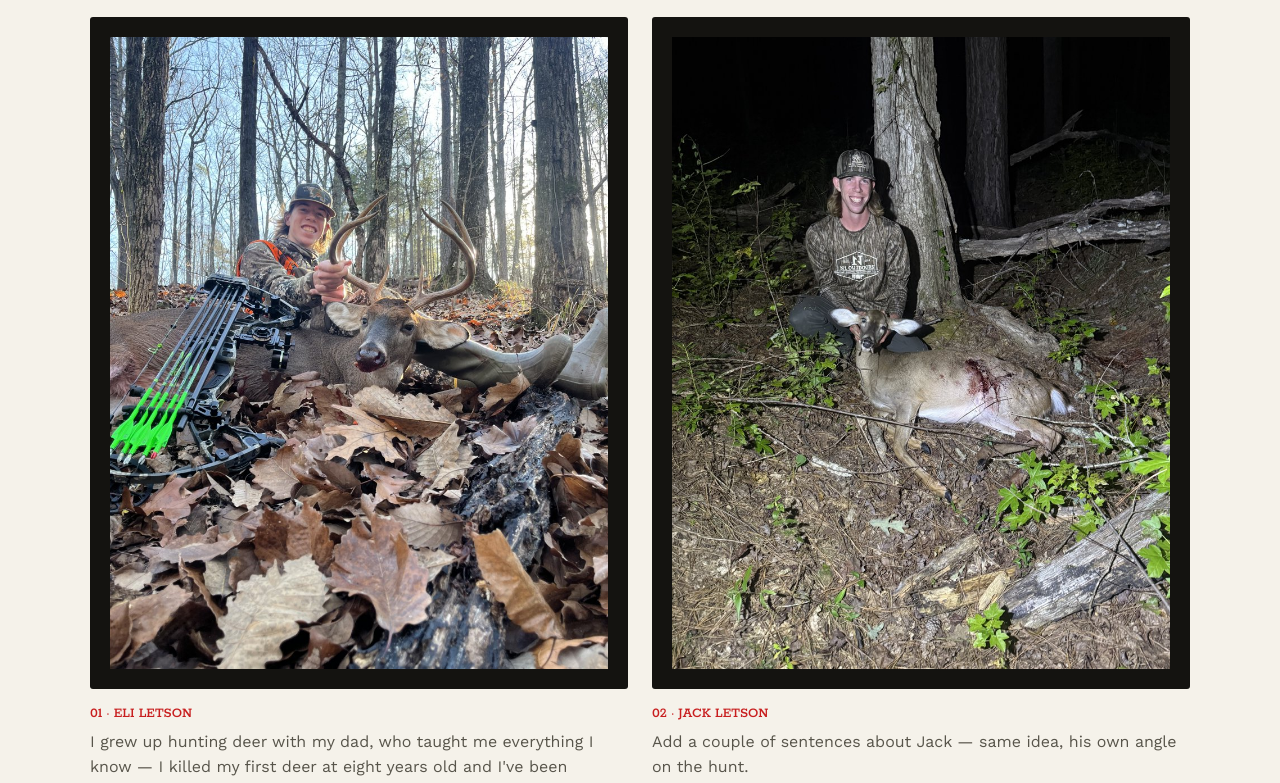
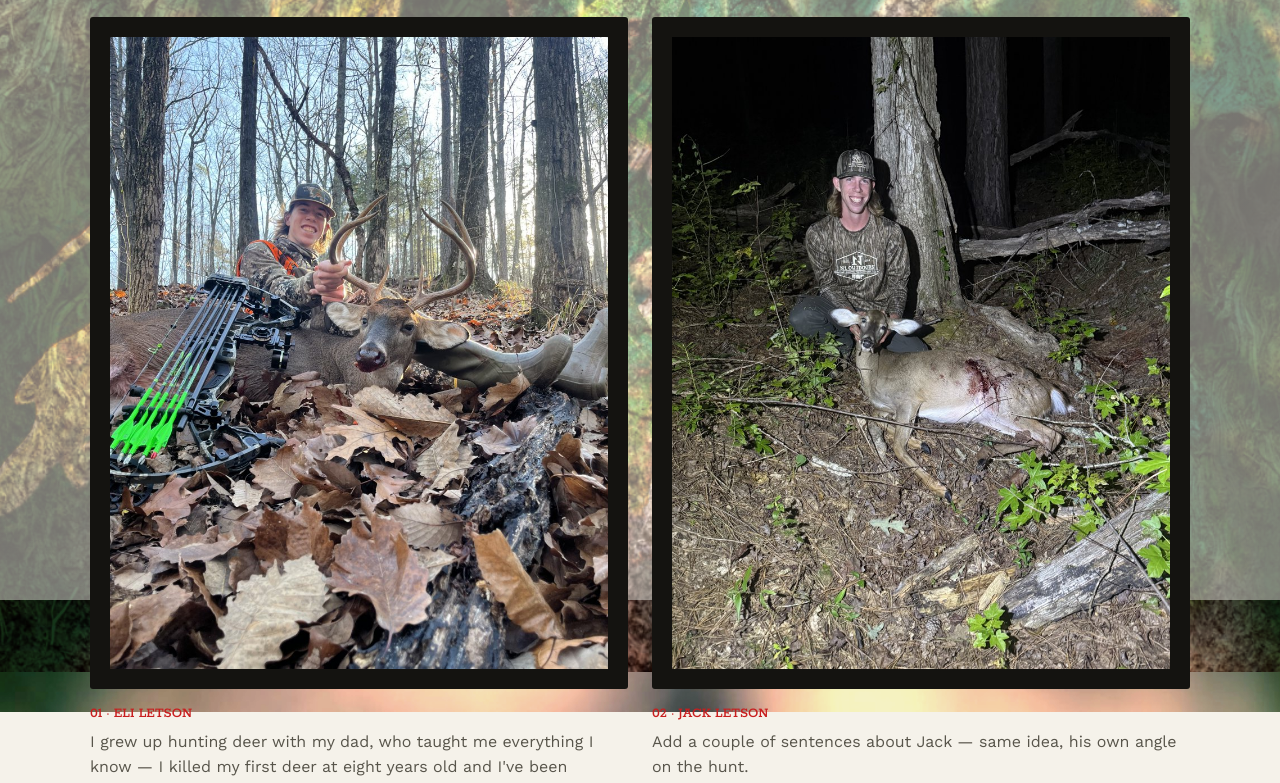
Before and after one commit to bbrycesmith/moderntradition, a plain HTML site: page about.html in a window 1280 px wide. Shown: the part 200-983 px from the top of the page. Drawn offline with nearby package versions, Linux system fonts and the light colour scheme.

Commit message:
Add leaf-camo parallax background across all pages
Real oak leaf and tree bark photos (free-license, Pexels) blended
into a site-wide backdrop, with a subtle scroll parallax so the
leaves separate from the bark behind them.

Co-Authored-By: Claude Sonnet 5 <noreply@anthropic.com>

```diff
--- a/about.html
+++ b/about.html
@@ -9,6 +9,11 @@
   <link rel="stylesheet" href="style.css">
 </head>
 <body>
+
+  <div class="camo-backdrop-bark" aria-hidden="true"></div>
+  <div class="camo-backdrop-leaves" aria-hidden="true"></div>
+  <div class="camo-backdrop-vignette" aria-hidden="true"></div>
+  <div class="camo-backdrop-tint" aria-hidden="true"></div>
 
   <header class="site-header">
     <div class="header-inner">
--- a/script.js
+++ b/script.js
@@ -1,9 +1,10 @@
 // ============================================
 // MODERNTRADITION_23 — shared JavaScript
-// Three small features live here:
+// Four small features live here:
 // 1. Mobile menu toggle (works on every page)
 // 2. Video category filter (only runs on videos.html)
 // 3. Live subscriber count (only runs on about.html, once an API key is set)
+// 4. Camo backdrop parallax (works on every page)
 // ============================================
 
 // ---- 1. Mobile menu toggle ----
@@ -85,3 +86,32 @@ function formatSubscriberCount(n) {
 }
 
 updateSubscriberCount();
+
+// ---- 4. Camo backdrop parallax ----
+// The leaves layer drifts a little faster than the bark layer behind
+// it, so the two visually separate as you scroll. Skipped entirely
+// for anyone with "reduce motion" set.
+const camoBark = document.querySelector('.camo-backdrop-bark');
+const camoLeaves = document.querySelector('.camo-backdrop-leaves');
+const prefersReducedMotion = window.matchMedia('(prefers-reduced-motion: reduce)').matches;
+
+if (camoBark && camoLeaves && !prefersReducedMotion) {
+  let ticking = false;
+
+  function updateCamoParallax() {
+    const yBark = Math.min(window.scrollY * 0.04, 25);
+    const yLeaves = Math.min(window.scrollY * 0.08, 50);
+    camoBark.style.transform = `translateY(${-yBark}px)`;
+    camoLeaves.style.transform = `translateY(${-yLeaves}px)`;
+    ticking = false;
+  }
+
+  window.addEventListener('scroll', () => {
+    if (!ticking) {
+      requestAnimationFrame(updateCamoParallax);
+      ticking = true;
+    }
+  }, { passive: true });
+
+  updateCamoParallax();
+}
--- a/style.css
+++ b/style.css
@@ -32,6 +32,54 @@ body {
 
 img { max-width: 100%; display: block; }
 a { color: inherit; text-decoration: none; }
+
+/* ============================================
+   CAMO BACKDROP — real photos, not a print.
+   Oak leaves blended over tree bark, each layer
+   scrolling at a slightly different speed so the
+   leaves visually separate from the branches
+   behind them. Photos: Cafer Sevinç (leaves) &
+   SweeMing Young (bark) via Pexels, free-use
+   license, no attribution required.
+============================================ */
+.camo-backdrop-bark {
+  position: fixed;
+  top: -9%; left: -2%;
+  width: 104%; height: 118%;
+  z-index: -4;
+  background-image: url("bg-camo-bark.jpg");
+  background-size: cover;
+  background-position: center 40%;
+  filter: saturate(1.05) contrast(1.15) sepia(.1) brightness(1.2);
+}
+.camo-backdrop-leaves {
+  position: fixed;
+  top: -14%; left: -2%;
+  width: 104%; height: 128%;
+  z-index: -3;
+  background-image: url("bg-camo-leaves.jpg");
+  background-size: cover;
+  background-position: center 20%;
+  mix-blend-mode: multiply;
+  filter: saturate(1.35) contrast(1.15) brightness(1.35);
+  opacity: .92;
+}
+.camo-backdrop-vignette {
+  position: fixed;
+  inset: 0;
+  z-index: -2;
+  background: radial-gradient(ellipse at center, transparent 50%, rgba(20,19,16,.28) 100%);
+}
+.camo-backdrop-tint {
+  position: fixed;
+  inset: 0;
+  z-index: -1;
+  background: var(--color-paper);
+  opacity: .48;
+}
+@media (prefers-reduced-motion: no-preference) {
+  .camo-backdrop-bark, .camo-backdrop-leaves { will-change: transform; }
+}
 
 a:focus-visible,
 button:focus-visible {
```
Also changed, not shown: index.html (+5 -0 lines), merch.html (+5 -0 lines), videos.html (+5 -0 lines), bg-camo-bark.jpg (added), bg-camo-leaves.jpg (added).
